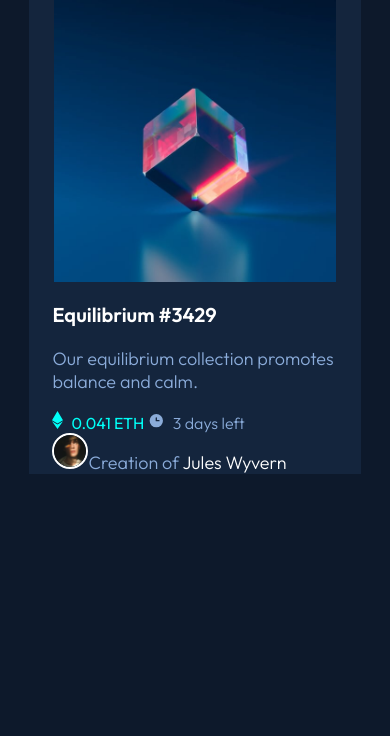
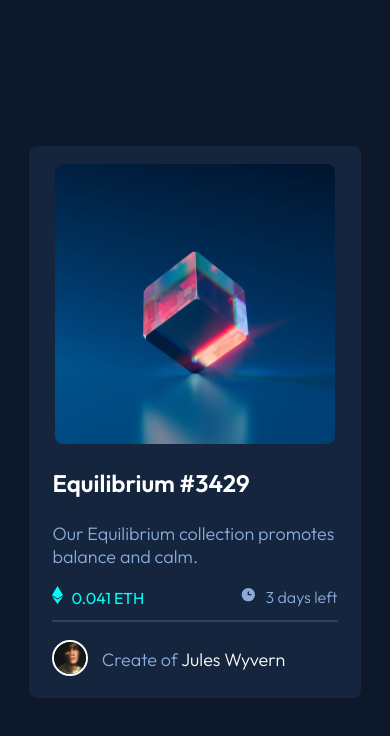
Before and after one commit to AbrilMoonchild/nft-preview-card, a plain HTML site: page index.html in a window 390 px wide. Drawn offline with Linux system fonts and the light colour scheme.

Commit message:
estilo mobile final

```diff
--- a/index.html
+++ b/index.html
@@ -17,7 +17,7 @@
             <img src="./assets/image-equilibrium.jpg" alt="imagen nft">
             <div class="nft-card-top_title-description">
                 <p>Equilibrium #3429</p>
-                <p>Our equilibrium collection promotes balance and calm.</p>
+                <p>Our Equilibrium collection promotes balance and calm.</p>
             </div>
             <div class="nft-card-top_datos-dispo">
                 <span><img src="./assets/icon-ethereum.svg" alt="icon-ethereum">0.041 ETH</span>
@@ -25,9 +25,15 @@
             </div>
         </div>
         <div class="nft-card-bottom">
-
-            <span><img src="./assets/image-avatar.png" alt="image-avatar">Creation of</span>
-            <span>Jules Wyvern</span>
+            <div>
+                <img src="./assets/image-avatar.png" alt="image-avatar">
+            </div>
+            <div>
+                Create of
+            </div>
+            <div>
+                Jules Wyvern
+            </div>
         </div>
     </div>
 
--- a/style/style.css
+++ b/style/style.css
@@ -15,71 +15,97 @@ html,body{
     margin:0;
     box-sizing: border-box;
     font-family: 'Outfit', sans-serif;
+    background: var(--Very-dark-blue-main-BG);
 }
 
 body{
-    background: var(--Very-dark-blue-main-BG);
+    height: 100vh;
+    display: flex;
+}
 
-}
 .nft-card{
     background-color: var(--Very-dark-blue-card-BG);
+    display: flex;
+    flex-direction: column;
     width: 85%;
-    height: 85%;
-    margin: 0 auto;
+    margin: auto auto;
+    border-radius: 8px;
+    overflow: hidden;
+}
+.nft-card-top{
 
+    display: flex;
+    flex-wrap: wrap;
+    flex-direction: column;
+    margin-top: 18px;
+    padding-bottom: 12px;
+    border-bottom: 2px var(--Very-dark-blue-line) solid;
+    margin-left: 7%;
+    margin-right: 7%;
 }
-
-.nft-card-top > img:nth-child(1){
-    width: 85%;
+.nft-card-top > img{
+    max-width: 98%;
     margin:0 auto;
-    display: flex;
+    border-radius: 8px;
 }
 .nft-card-top_title-description > p:nth-child(1){
     font-weight: 600;
     color: var(--White);
-    font-size: 20px;
-    margin-left: 7%;
+    font-size: 24px;
 }
 .nft-card-top_title-description > p:nth-child(2){
     font-weight: 300;
     color: var(--Soft-blue);
     font-size: var(--Font-size-paragraph);
-    margin-left: 7%;
-    margin-right: 7%;
 }
+.nft-card-top_datos-dispo{
+    display: flex;
+    justify-content: space-between;
+}
+
 .nft-card-top_datos-dispo > span:nth-child(1) {
     color: var(--Cyan);
     font-weight: 400;
-    margin-left: 7%;
+}
 
-
-}
 .nft-card-top_datos-dispo > span:nth-child(1) img{
     margin-right: 8px;
 }
 .nft-card-top_datos-dispo > span:nth-child(2){
     color: var(--Soft-blue);
     font-weight: 300;
-    margin-right: 7%;
-
 }
 .nft-card-top_datos-dispo > span:nth-child(2) img{
     margin-right: 8px;
+}
+
+
+.nft-card-bottom{
+    display: flex;
+    align-items: center;
+    justify-content: flex-start;
+    margin-top: 18px;
+    margin-bottom: 18px;
+
 }
 .nft-card-bottom img{
     width: 32px;
     border:2px white solid;
     border-radius: 50%;
+
 }
-
-.nft-card-bottom > span:nth-child(1){
+.nft-card-bottom > div:nth-child(1){
+    margin-left: 7%;
+}
+.nft-card-bottom > div:nth-child(2){
     font-weight: 300;
     color: var(--Soft-blue);
     font-size: var(--Font-size-paragraph);
-    margin-left: 7%;
+    margin-left: 4%;
 }
-.nft-card-bottom > span:nth-child(2){
+.nft-card-bottom > div:nth-child(3){
     font-weight: 300;
     color: var(--White);
     font-size: var(--Font-size-paragraph);
+    margin-left: 1%;
 }
```
